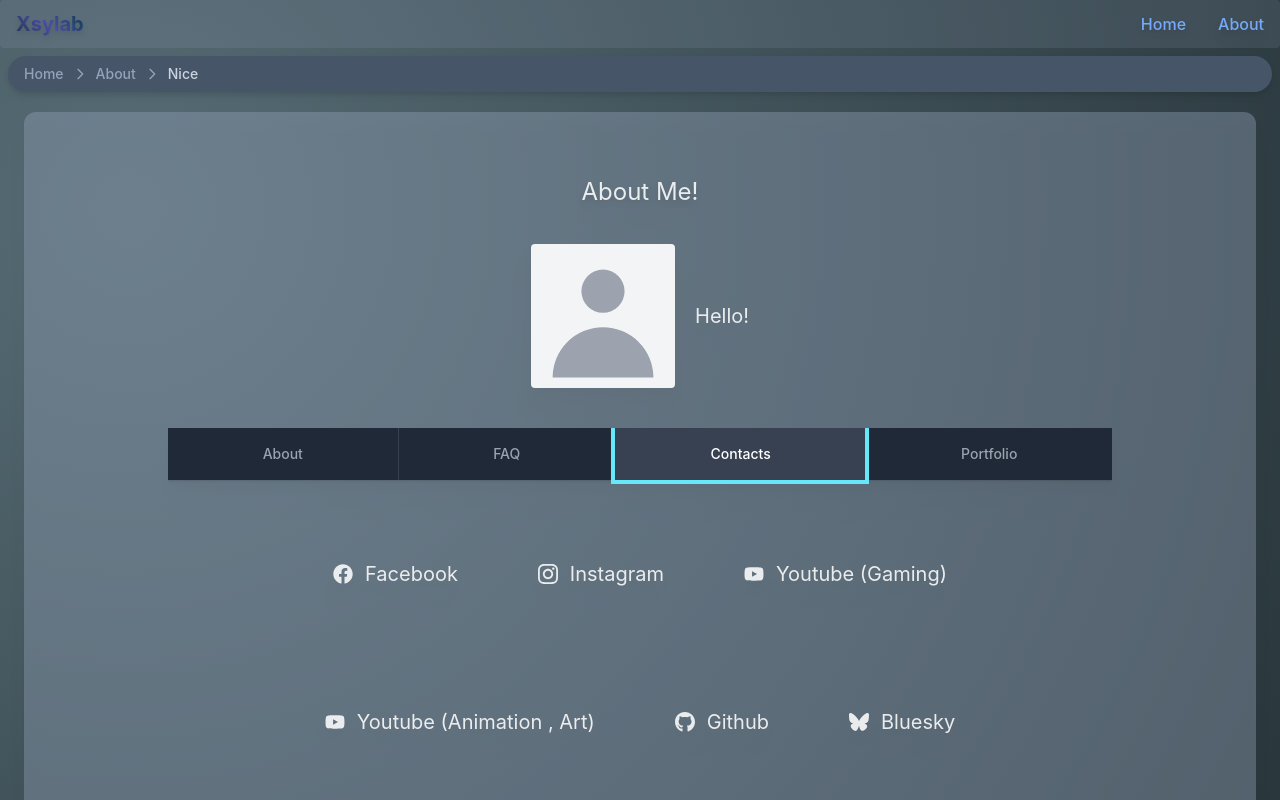
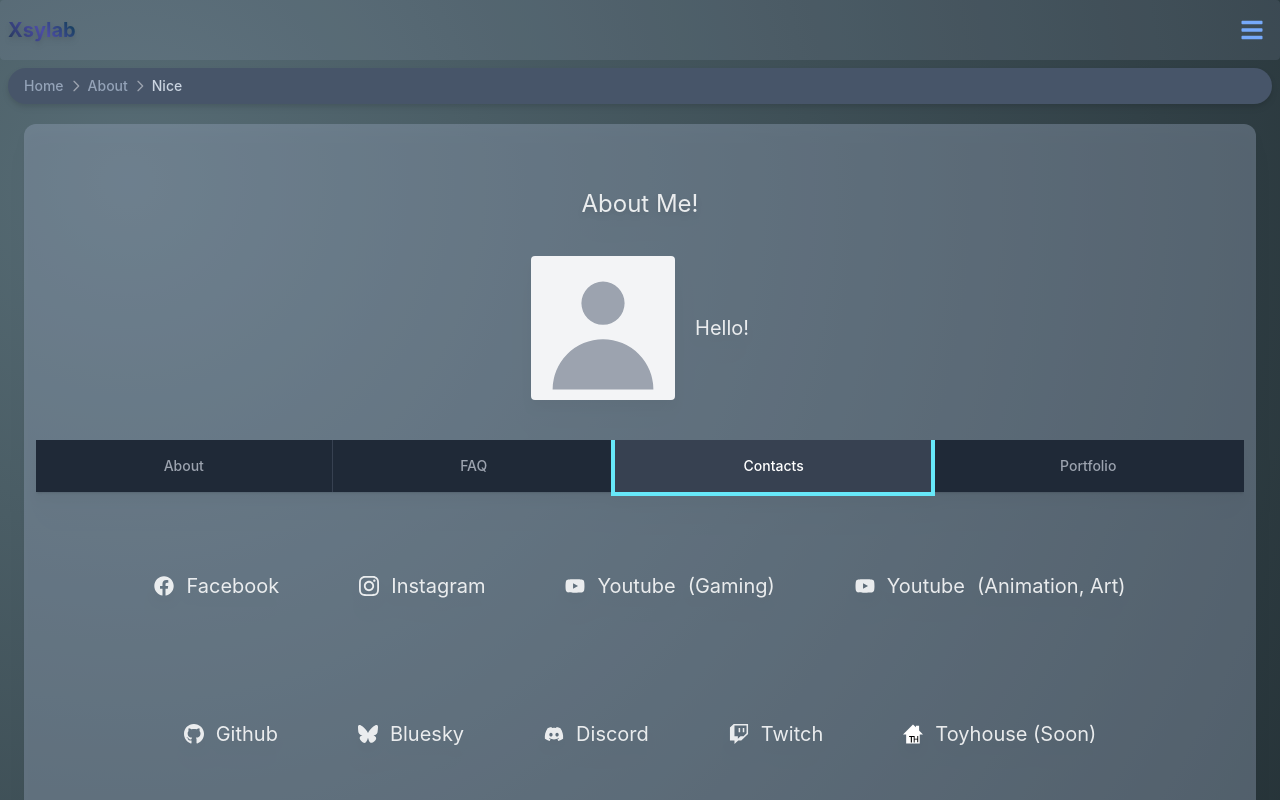
Before and after one commit to VacTuzX-dot/XsyVite, a React (Vite) app: page /about/nice in a window 1280 px wide. Both pictures are taken after a click on the tab "Contacts". Shown: the top 800 px of the page. Built offline with nearby package versions, Linux system fonts and the light colour scheme.

Commit message:
Add basic mobile support

```diff
--- a/src/pages/App.tsx
+++ b/src/pages/App.tsx
@@ -74,7 +74,7 @@
         <div className="w-100 h-100 mb-20 flex flex-col items-center justify-center">
           <div className="flex flex-col items-center">
             <div className="my-20">Logo will be here</div>
-            <h1 className="text-5xl font-bold text-slate-400 drop-shadow-md text-center">
+            <h1 className="text-center text-5xl font-bold text-slate-400 drop-shadow-md">
               Welcome to Xsylab Team!
             </h1>
             {/* <p className="mt-5 max-w-lg text-center text-xl text-slate-200">
@@ -103,8 +103,8 @@
             </Link>
           </div>
 
-          <div className="flex flex-row items-center justify-center gap-5">
-            <Card className="max-w-sm drop-shadow-lg">
+          <div className="mobile:mx-5 desktop:flex desktop:flex-wrap desktop:justify-center desktop:gap-5">
+            <Card className="mobile:mb-5 max-w-sm drop-shadow-lg">
               <h5 className="text-2xl font-bold tracking-tight text-gray-900">
                 Noteworthy technology acquisitions 2021
               </h5>
--- a/src/pages/about_nice.tsx
+++ b/src/pages/about_nice.tsx
@@ -64,7 +64,7 @@
             <Avatar size="xl" alt="placeholder" />
             <p className="text-xl">Hello!</p>
           </div>
-          <div className="mx-36 mt-10 overflow-x-auto">
+          <div className="mobile:mx-3 mx-36 mt-10 overflow-x-auto">
             <Tabs
               aria-label="Full width tabs"
               variant="fullWidth"
@@ -89,7 +89,7 @@
                 content visibility and styling.
               </Tabs.Item>
               <Tabs.Item title="Contacts">
-                <div className="mx-20 mt-10 flex flex-wrap justify-center gap-20 text-xl">
+                <div className="mx-20 mt-10 flex flex-wrap justify-center gap-20 text-center text-xl">
                   <Link to="" className="my-5 flex gap-3">
                     <FaFacebook className="h-7 w-5" />
                     Facebook
@@ -100,11 +100,12 @@
                   </Link>
                   <Link to="" className="my-5 flex gap-3">
                     <FaYoutube className="h-7 w-5" />
-                    Youtube (Gaming)
+                    Youtube <span className="cursor-pointer">(Gaming)</span>
                   </Link>
                   <Link to="" className="my-5 flex gap-3">
                     <FaYoutube className="h-7 w-5" />
-                    Youtube (Animation , Art)
+                    Youtube{" "}
+                    <span className="cursor-pointer">(Animation, Art)</span>
                   </Link>
                   <Link
                     to="https://github.com/Gamemine098"
--- a/tailwind.config.js
+++ b/tailwind.config.js
@@ -11,6 +11,10 @@
     },
   },
   theme: {
+    screens: {
+      mobile: "390px",
+      desktop: "1280px",
+    },
     extend: {
       colors: {
         customYellow: "#F8E356",
```
